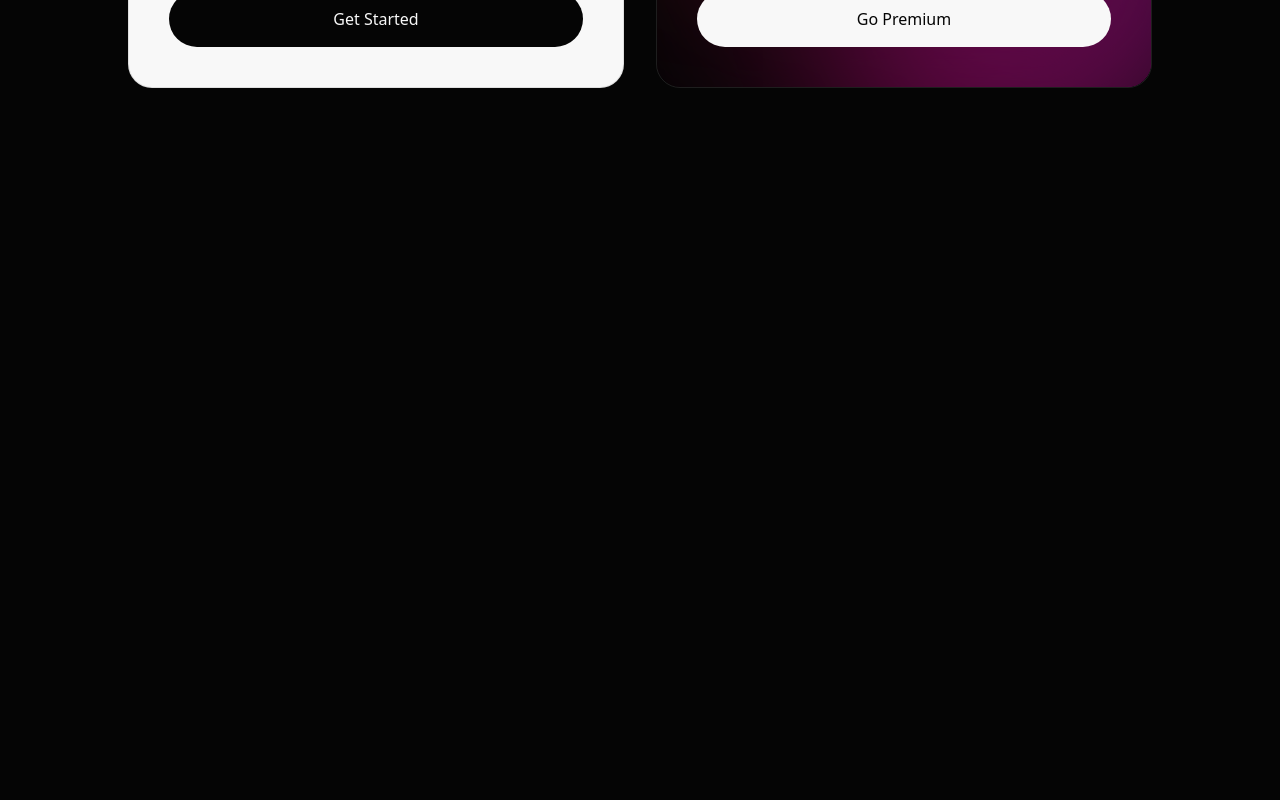
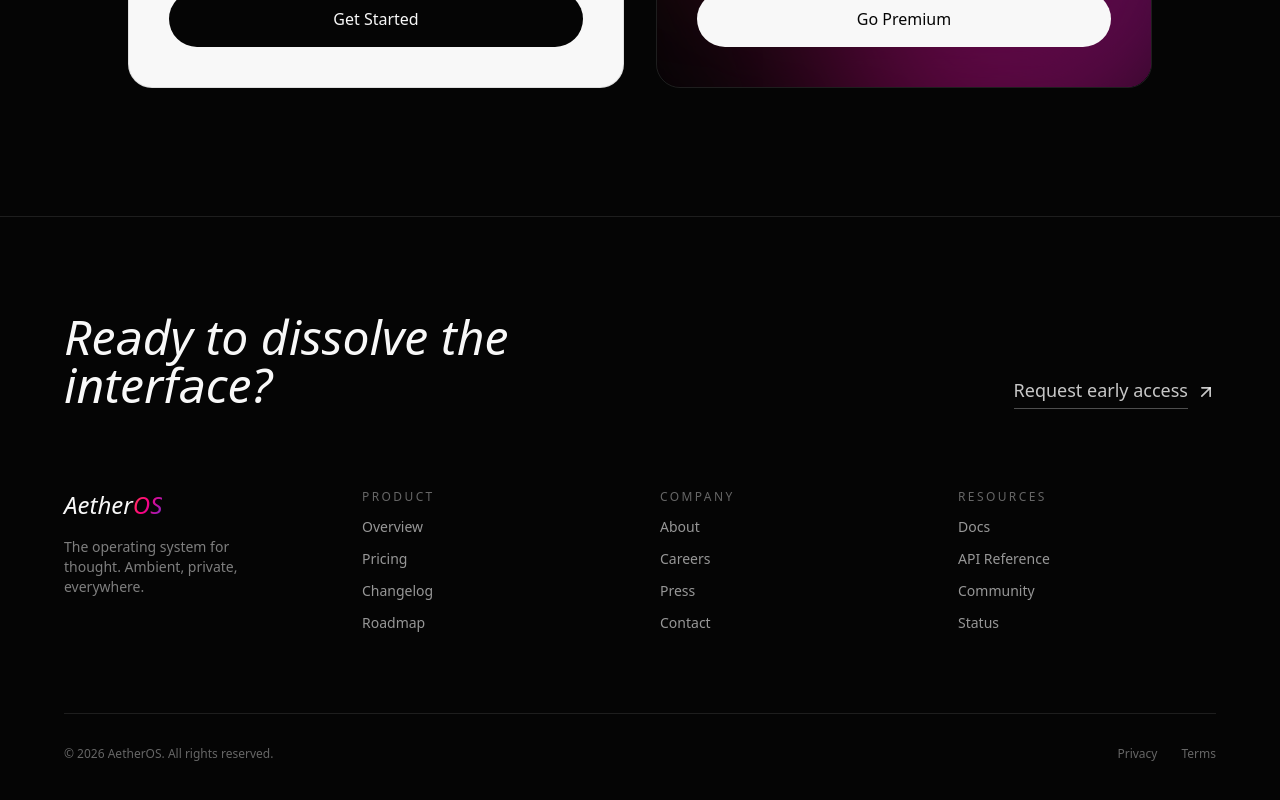
Before and after one commit to bineetNaidu/aether-os, a Next.js app: page / in a window 1280 px wide. Shown: the part 2876-3676 px from the top of the page. Before the commit the page ends 3092 px from the top, so only its background shows below. Built offline with nearby package versions, Linux system fonts and the light colour scheme.

Commit message:
feat: add footer with CTA, link columns, and legal row

```diff
--- a/src/app/page.tsx
+++ b/src/app/page.tsx
@@ -1,4 +1,5 @@
 import { Features } from "@/components/features";
+import { Footer } from "@/components/footer";
 import { Hero } from "@/components/hero";
 import { Pricing } from "@/components/pricing";
 
@@ -8,6 +9,7 @@ export default function Home() {
       <Hero />
       <Features />
       <Pricing />
+      <Footer />
     </main>
   );
 }
```
